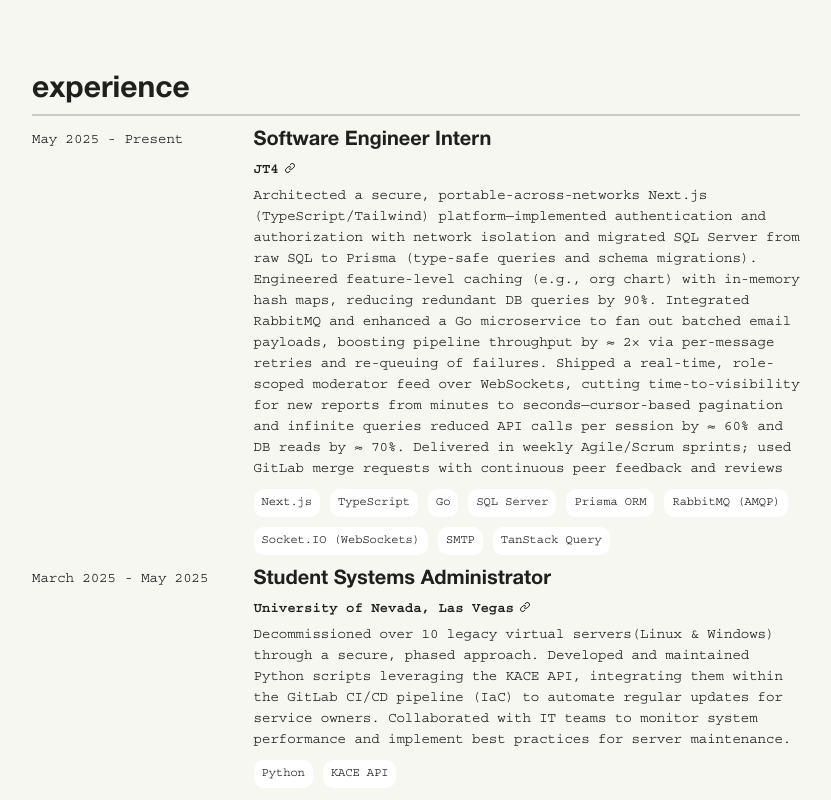
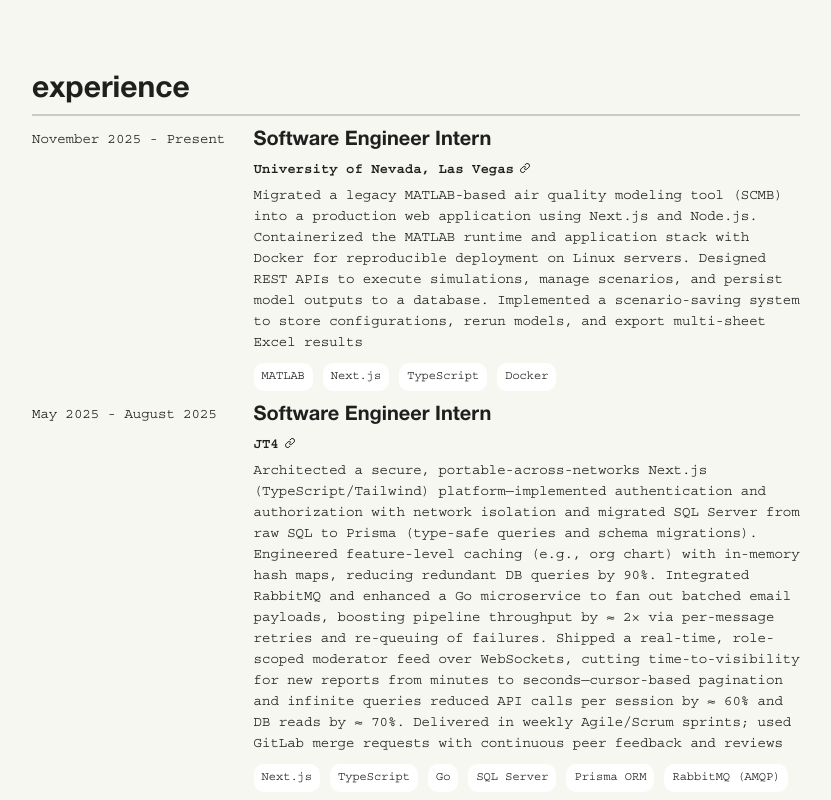
Before and after one commit to jimmydagumjr/portfolio, a React (Vite) app: page / in a window 1280 px wide. Shown: the part 720-1520 px from the top of the page, without its empty margins (224-1055 px from the left). Built offline with nearby package versions, Linux system fonts and the light colour scheme.

Commit message:
update resume + experience

```diff
--- a/src/components/Experience.tsx
+++ b/src/components/Experience.tsx
@@ -17,7 +17,16 @@
 const Experience: React.FC = () => {
   const experiences = [
     {
-      date: "May 2025 - Present",
+      date: "November 2025 - Present",
+      title: "Software Engineer Intern",
+      company: "University of Nevada, Las Vegas",
+      companyLink: "https://www.unlv.edu/",
+      description:
+        "Migrated a legacy MATLAB-based air quality modeling tool (SCMB) into a production web application using Next.js and Node.js. Containerized the MATLAB runtime and application stack with Docker for reproducible deployment on Linux servers. Designed REST APIs to execute simulations, manage scenarios, and persist model outputs to a database. Implemented a scenario-saving system to store configurations, rerun models, and export multi-sheet Excel results",
+      skills: ["MATLAB", "Next.js", "TypeScript", "Docker"]
+    },
+    {
+      date: "May 2025 - August 2025",
       title: "Software Engineer Intern",
       company: "JT4",
       companyLink: "https://www.jt4llc.com/",
```
Also changed, not shown: 1 other file (tests, documents, lock files or other folders).
